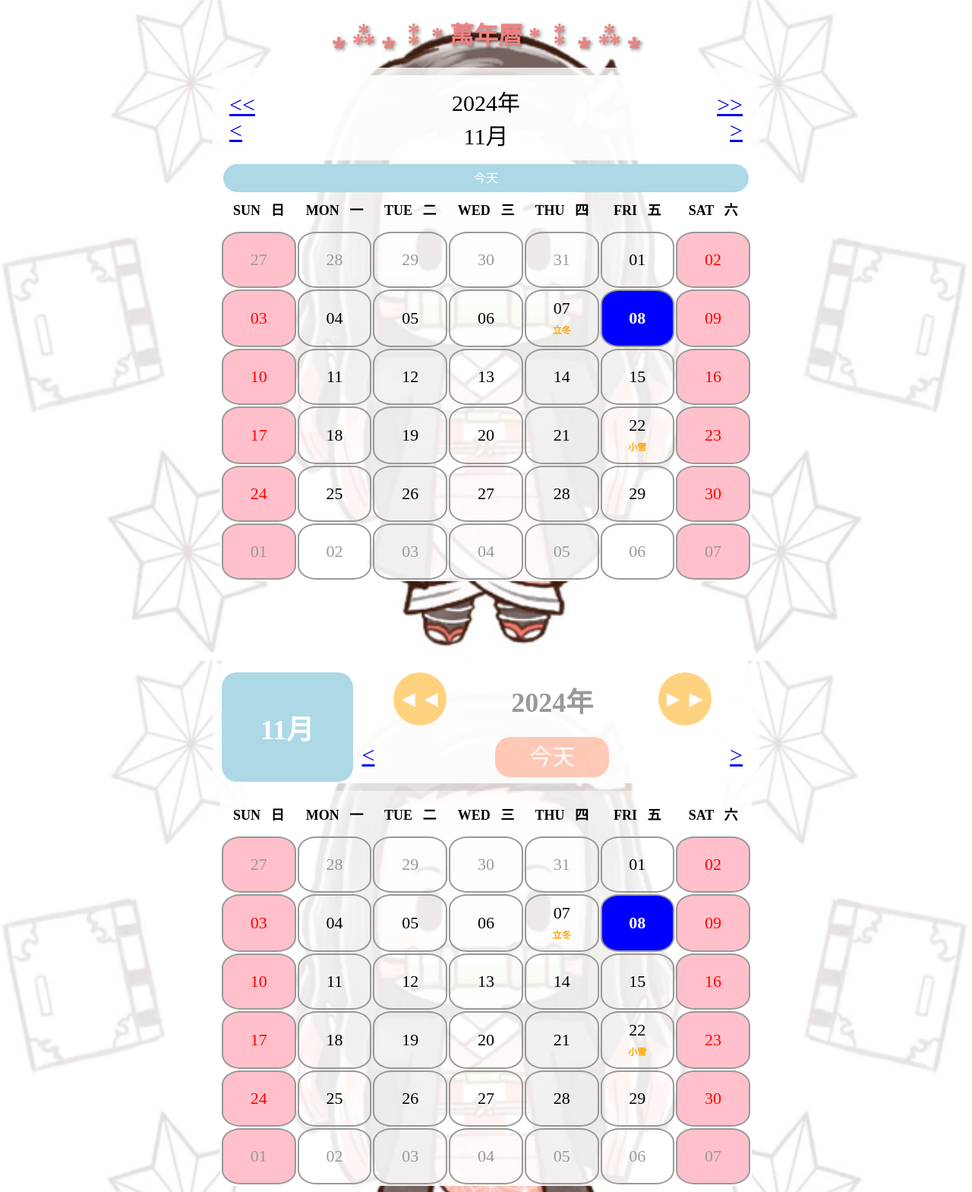
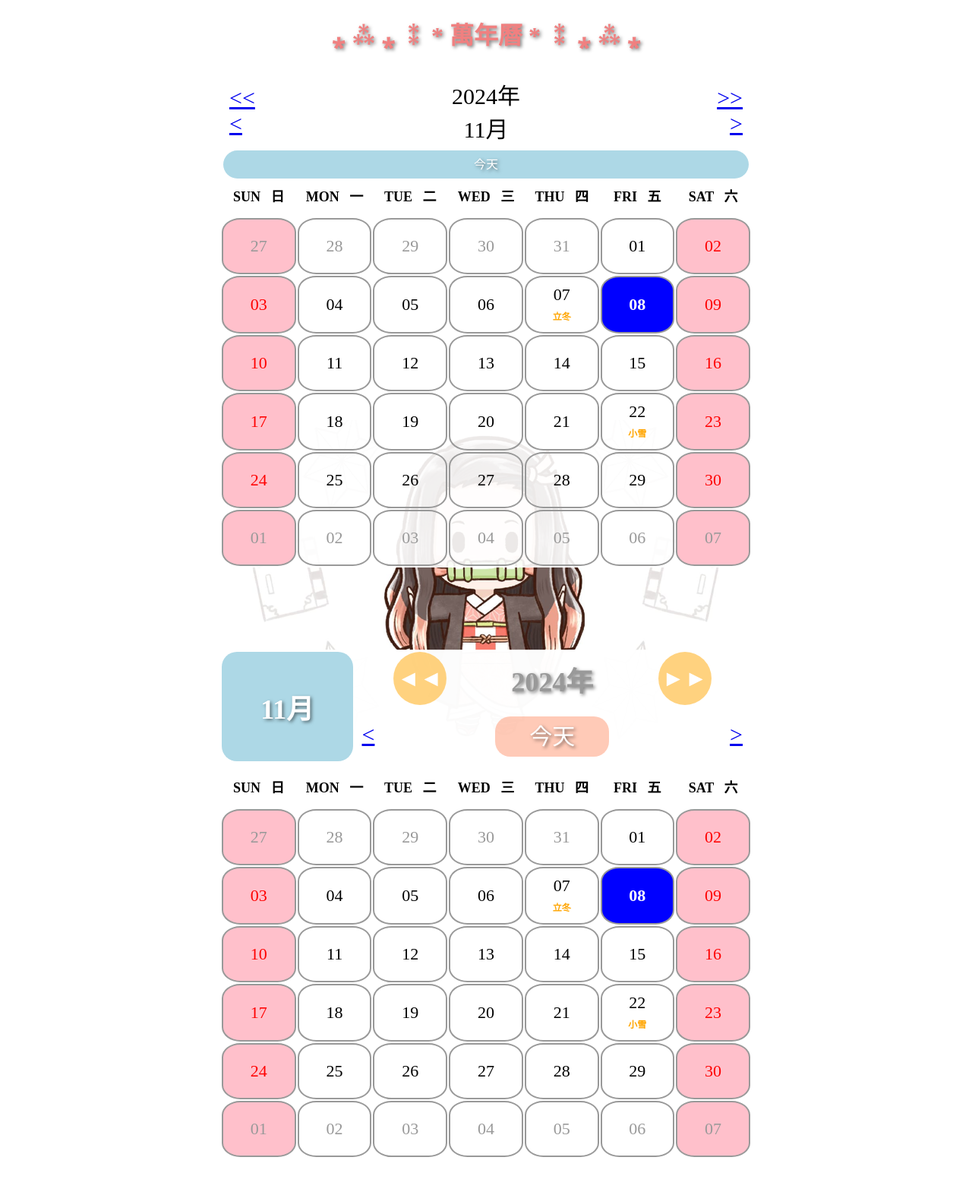
Before and after one commit to sandy0v0/11304-PHP, a PHP site: page /calendar.php in a window 1280 px wide. Shown: the whole page at 76% size. After the commit the page ends 1523 px from the top, so only its background shows below. Run offline with PHP 8.4, Linux system fonts and the light colour scheme.

Commit message:
增加文字陰影+調整圖片大小

```diff
--- a/calendar.php
+++ b/calendar.php
@@ -12,8 +12,8 @@
 <style>
     body {
     text-align: center ; /* 設定容器的樣式，使按鈕居中顯示 */
-    background-image: url('/images/background.PNG'); /* 設定背景圖片 */
-    background-size: cover; /* 使圖片覆蓋整個背景 */
+    background-image: url('/images/background.PNG'); /*設定背景圖片*/
+    /* background-size: cover; 使圖片覆蓋整個背景 */
     background-position: center; /* 圖片置中 */
     background-repeat: no-repeat; /* 不重複顯示背景圖片 */
     background-attachment: fixed; /* 固定背景圖不隨捲動 */
@@ -49,14 +49,14 @@
         border-radius: 25%;  /* 使日期框變圓形 */
         font-size: 22px;  /* 調整日期框字體大小 */
     }
-    .holiday{
+    .holiday {
         background: pink; /* 假日的背景顏色 */
         color: red; /* 假日的文字顏色 */
     }
-    .grey-text{
+    .grey-text {
         color: #999; /* 非當月日期的文字顏色 */
     }
-    .today{
+    .today {
         background: blue; /* 今天的背景顏色 */
         color: white; /* 今天的文字顏色 */
         font-weight:bolder; /* 加粗字體 */
@@ -66,7 +66,7 @@
         margin:auto;
         background-color: rgba(255, 255, 255, 0.8); /* 加入白色半透明背景以強調選單 */
         border-radius: 8px;
-        padding: 10px;
+        padding: 1px;
     }
 
     .nav td{
@@ -79,6 +79,7 @@
 
     .today-button {
     text-align: center ; /* 設定容器的樣式，使按鈕居中顯示 */
+    text-shadow: 2px 2px 4px rgba(0, 0, 0, 0.5);
     }
 
     /* 設定按鈕的樣式 */
@@ -144,6 +145,14 @@
         border-radius: 20px;
         padding: 10px 20px;
         font-weight: bold;
+        text-shadow: 2px 2px 4px rgba(0, 0, 0, 0.5);
+    }
+
+    .year {
+        font-size: 36px;
+        color: #999;
+        font-weight: bold;
+        text-shadow: 2px 2px 4px rgba(0, 0, 0, 0.5);"
     }
 </style>
 
@@ -320,7 +329,7 @@
             <td class="nextYear">
                 <a href="calendar.php?year=<?=$prevYearMonth;?>&month=<?=$month;?>">◄◄</a>
             </td>
-            <td style="font-size: 36px; color: #999; font-weight: bold;">
+            <td class="year" style="font-size: 36px;">
                 <?php echo "{$year}年" ;?>
             </td>
             <td class="nextYear">
```
